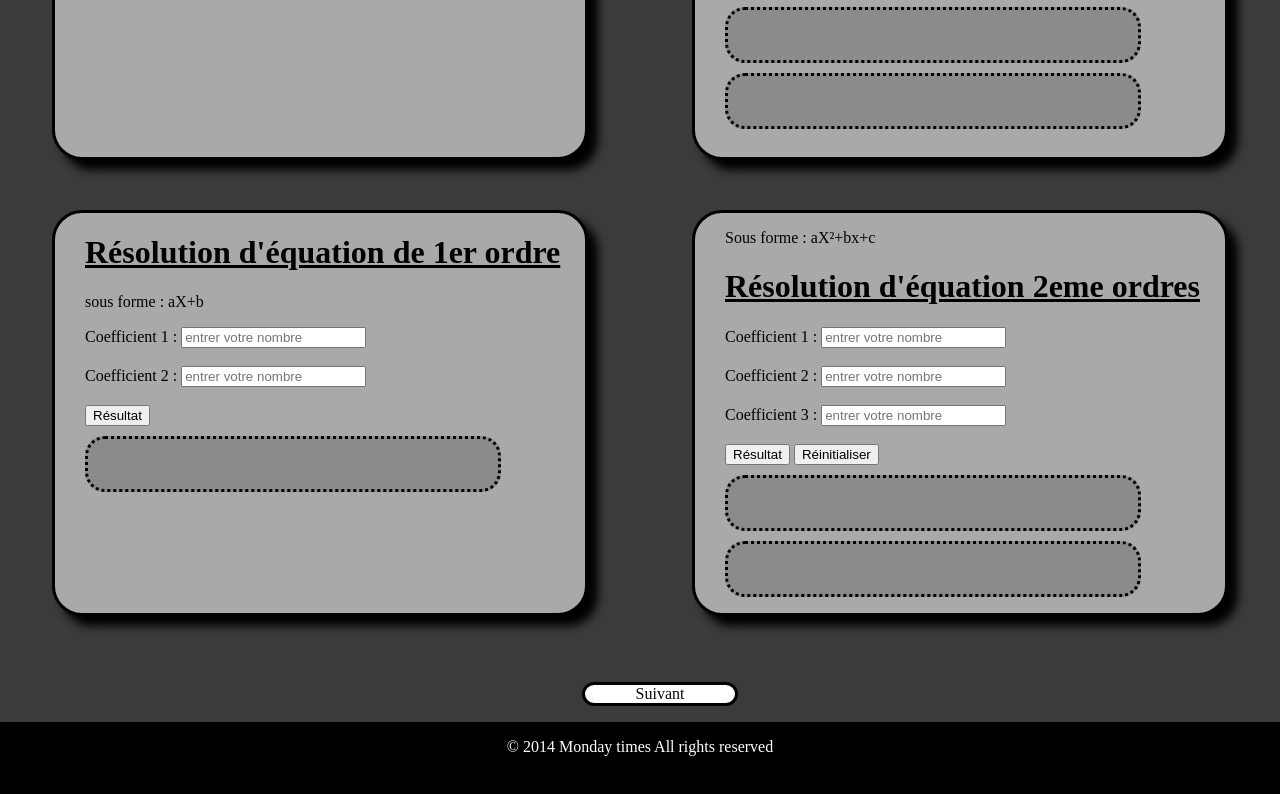
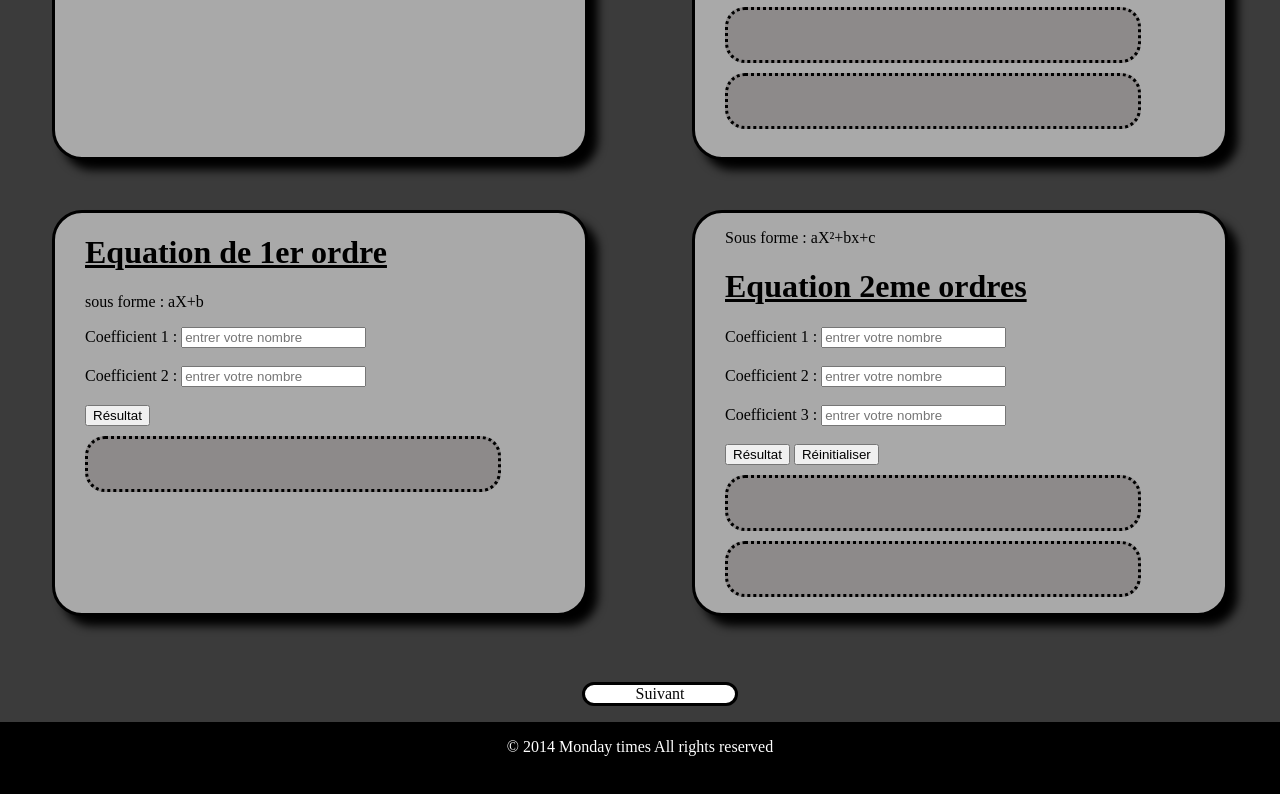
Before and after one commit to Atg1997/clacule, a plain HTML site: page index.html in a window 1280 px wide. Shown: the part 1314-2108 px from the top of the page. Drawn offline with Linux system fonts and the light colour scheme.

Commit message:
Add files via upload

```diff
--- a/index.html
+++ b/index.html
@@ -97,7 +97,7 @@
         </div>
 
         <div class="premiere" id="premiere">
-            <h1><ins>Résolution d'équation de 1er ordre</ins></h1>
+            <h1><ins>Equation de 1er ordre</ins></h1>
             <p>sous forme : aX+b </p>
             <div class="coefficient1">
                 <label for="coe1">Coefficient 1 :</label>
@@ -115,7 +115,7 @@
 
         <div class="deuxieme" id="deuxieme">
             <p>Sous forme : aX²+bx+c</p>
-            <h1><ins>Résolution d'équation 2eme ordres</ins></h1>
+            <h1><ins>Equation 2eme ordres</ins></h1>
             <div class="coefficient2">
                 <label for="coe11">Coefficient 1 :</label>
                 <input type="number"  id="coe11" placeholder="entrer votre nombre" required>
```
